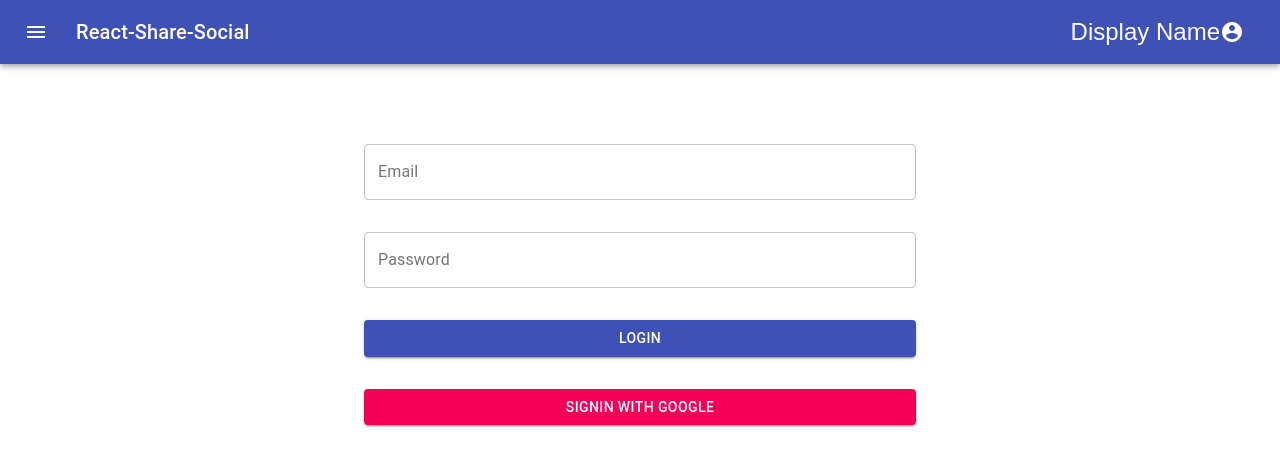
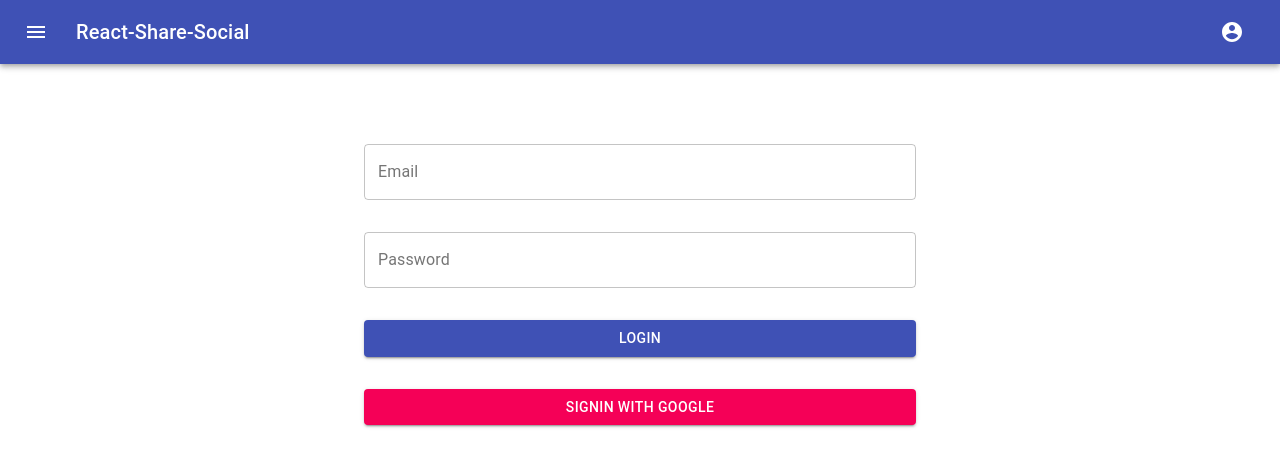
Before and after one commit to SelmanAyyildiz/react-share-social, a React (Create React App) app: page /login in a window 1280 px wide. Shown: the top 466 px of the page. Built offline with nearby package versions, Linux system fonts and the light colour scheme; no server answers.

Commit message:
fixed displayName

```diff
--- a/src/components/Navbar.js
+++ b/src/components/Navbar.js
@@ -68,8 +68,9 @@ export default function Navbar() {
                 onClick={handleMenu}
                 color="inherit"
               >
-                  <>Display Name</>
-                  {/* //TODO: from firebase */}
+                  <>{currentUser?.displayName}
+                {/* TODO: currentUser.photoURL */}
+                 </>
                 <AccountCircle />
               </IconButton>
               <Menu
```
